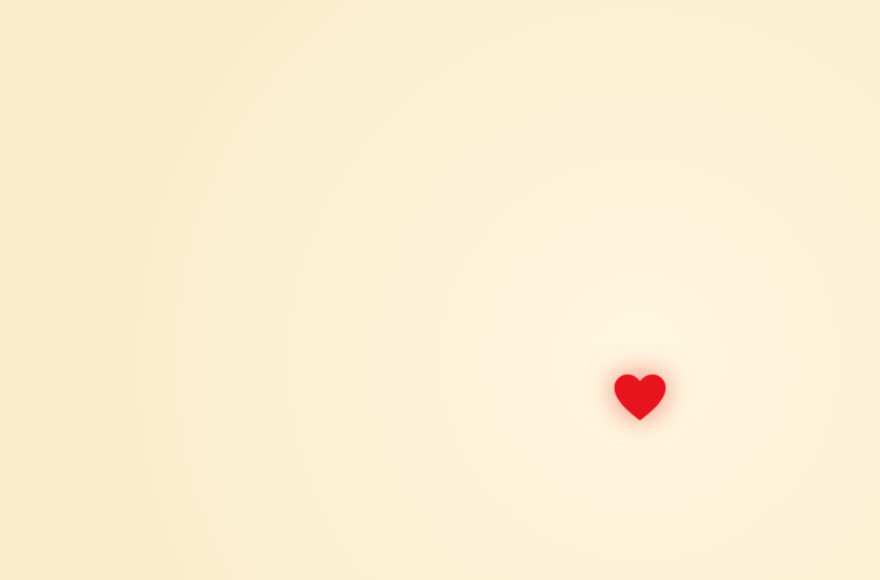
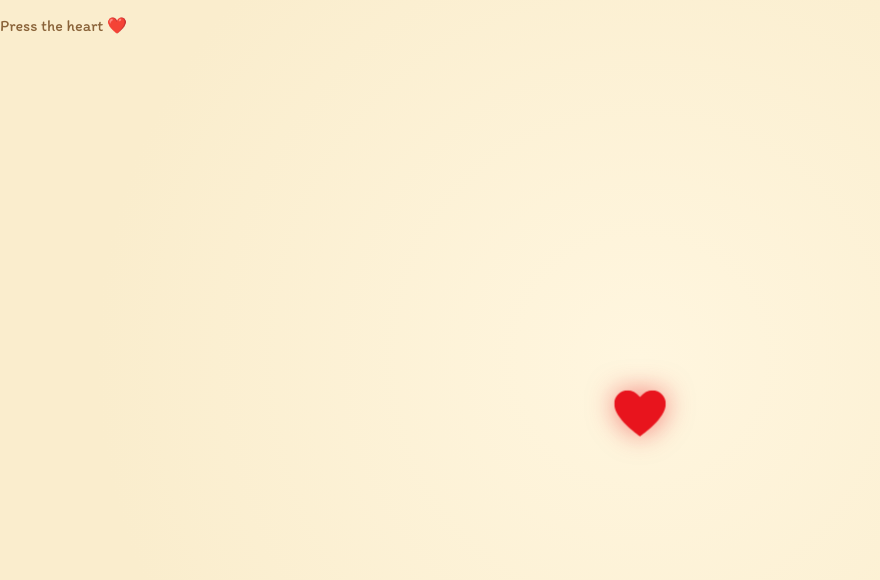
Before and after one commit to sojidul343-alt/surprise, a plain HTML site: page index.html in a window 1280 px wide. Shown: the whole page, without its empty margins (0-880 px from the left). Drawn offline with nearby package versions, Linux system fonts and the light colour scheme.

Commit message:
Add heart intro message to index.html

```diff
--- a/index.html
+++ b/index.html
@@ -20,6 +20,7 @@
   <main id="app">
 
     <!-- 1. Heart intro -->
+    <p class=sub;> Press the heart ❤️ </p>
     <section class="screen active" id="s-heart">
       <button class="heart-btn" id="heartBtn" aria-label="Tap the heart to begin">
         <svg viewBox="0 0 32 29" aria-hidden="true"><path d="M23.6 0c-2.9 0-5.4 1.5-7.6 4.3C13.8 1.5 11.3 0 8.4 0 3.8 0 0 3.7 0 8.3c0 9.3 14.4 19.1 16 20.4 1.6-1.3 16-11.1 16-20.4C32 3.7 28.2 0 23.6 0z"/></svg>
```
